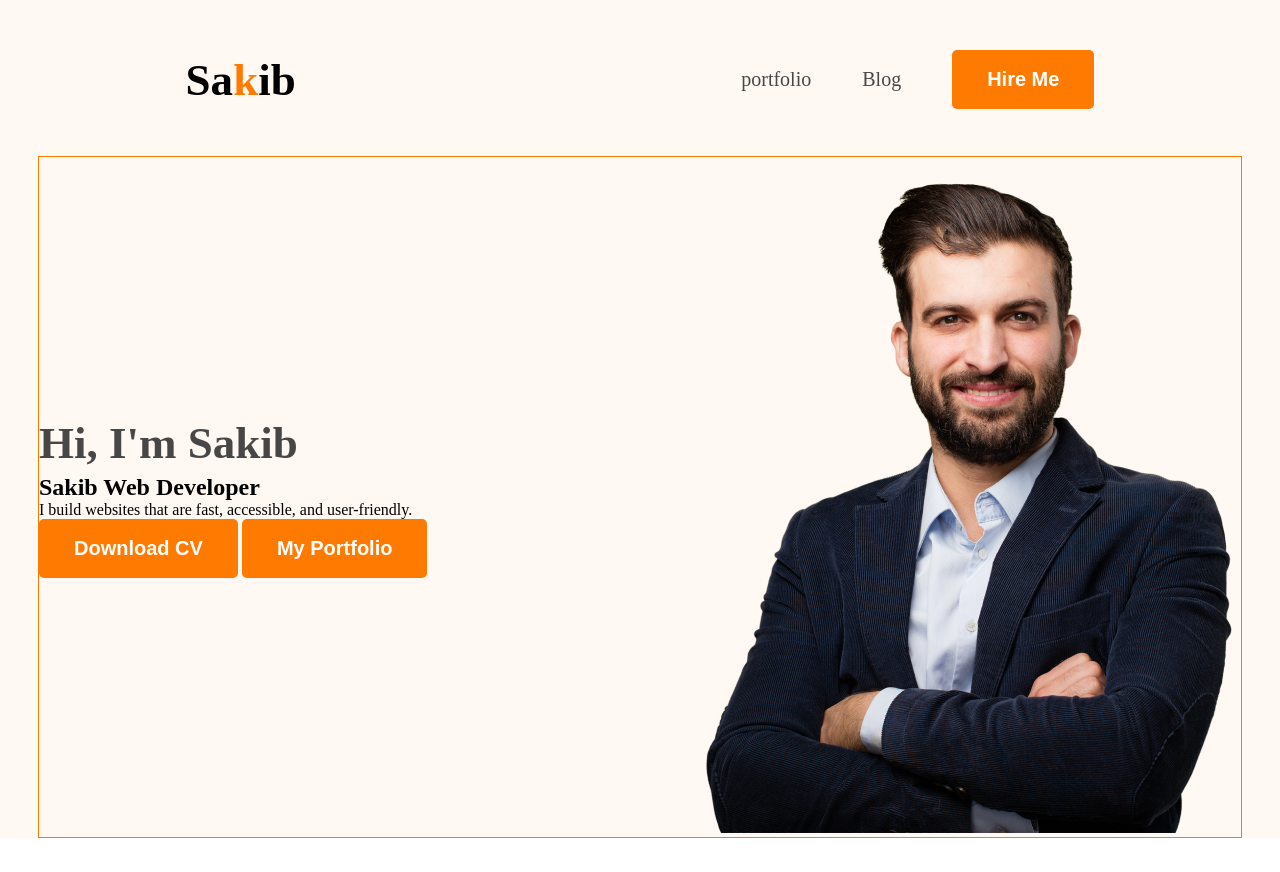
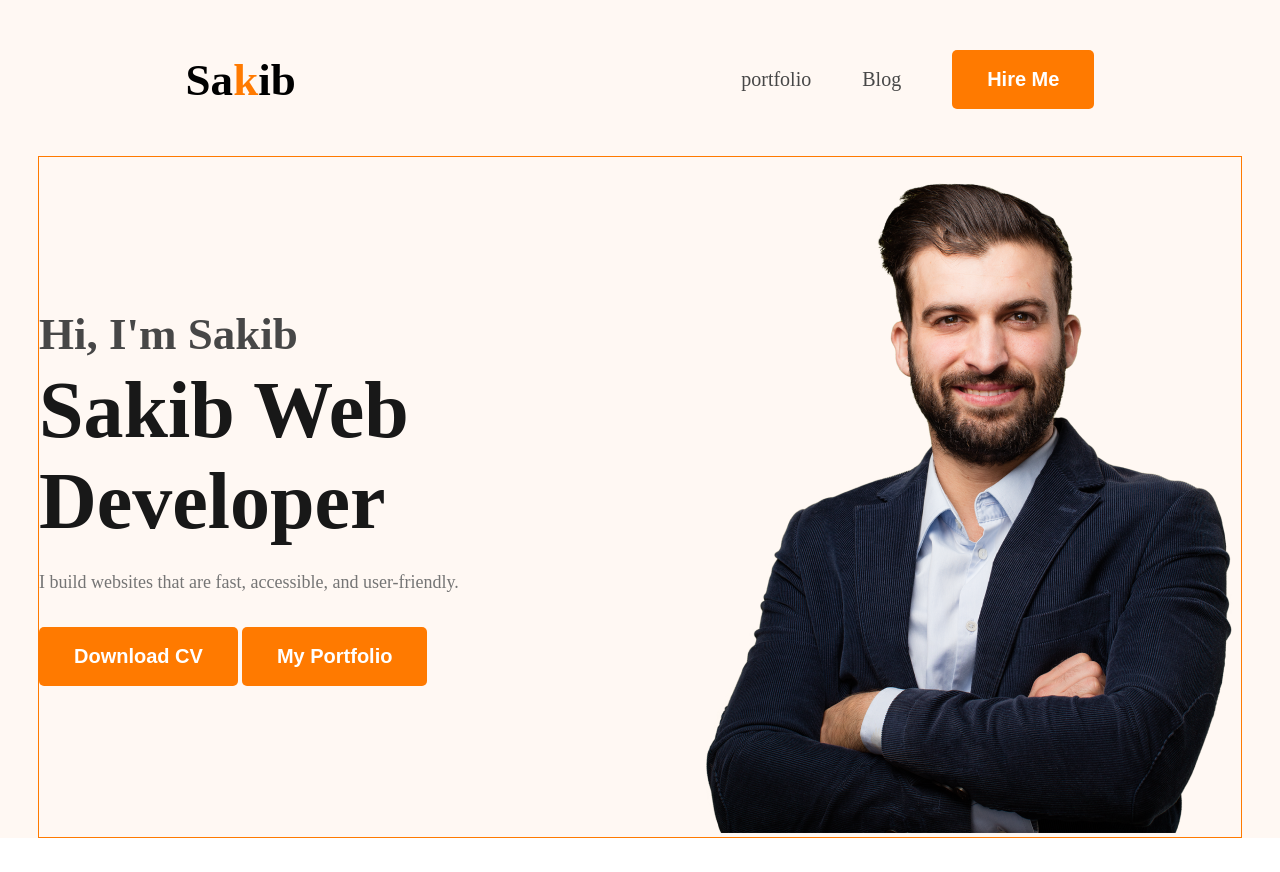
Before and after one commit to KhanUsakib/Hardw-1, a plain HTML site: page index.html in a window 1280 px wide. Drawn offline with Linux system fonts and the light colour scheme.

Commit message:
Fixed flexbox alignment and CSS issues in portfolio

```diff
--- a/portfolio.css
+++ b/portfolio.css
@@ -64,9 +64,25 @@ header{
   justify-content: space-between;
   align-items: center;
  }
+ #banner.banner-content{
+  max-width: 585px;
+  margin-bottom: 30px ;
+}
  #banner .banner-content h2{
   font-size: 45px;
   margin-bottom: 5px;
   font-weight: 600;
   color: #474747;
  }
+ #banner .banner-content h1{
+  font-size: 80px;
+  font-weight: bold;
+  color: #181818;
+  margin-bottom: 20px;
+ }
+ #banner .banner-content p{
+  font-size: 18px;
+  color: #757575;
+  line-height: 30px;
+  margin-bottom: 30px;
+ }
```
Also changed, not shown: index.html (line endings or trailing spaces).
